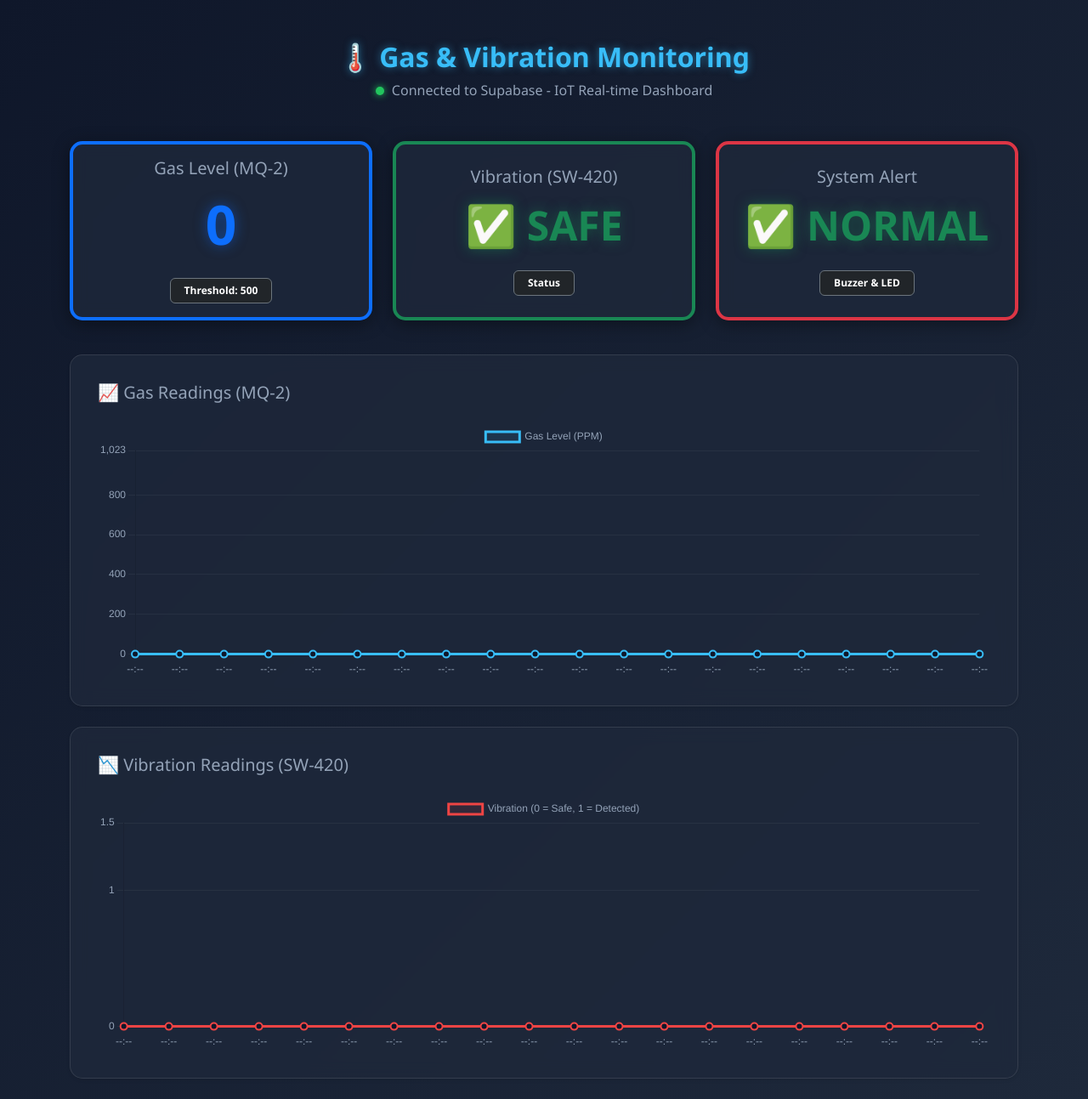
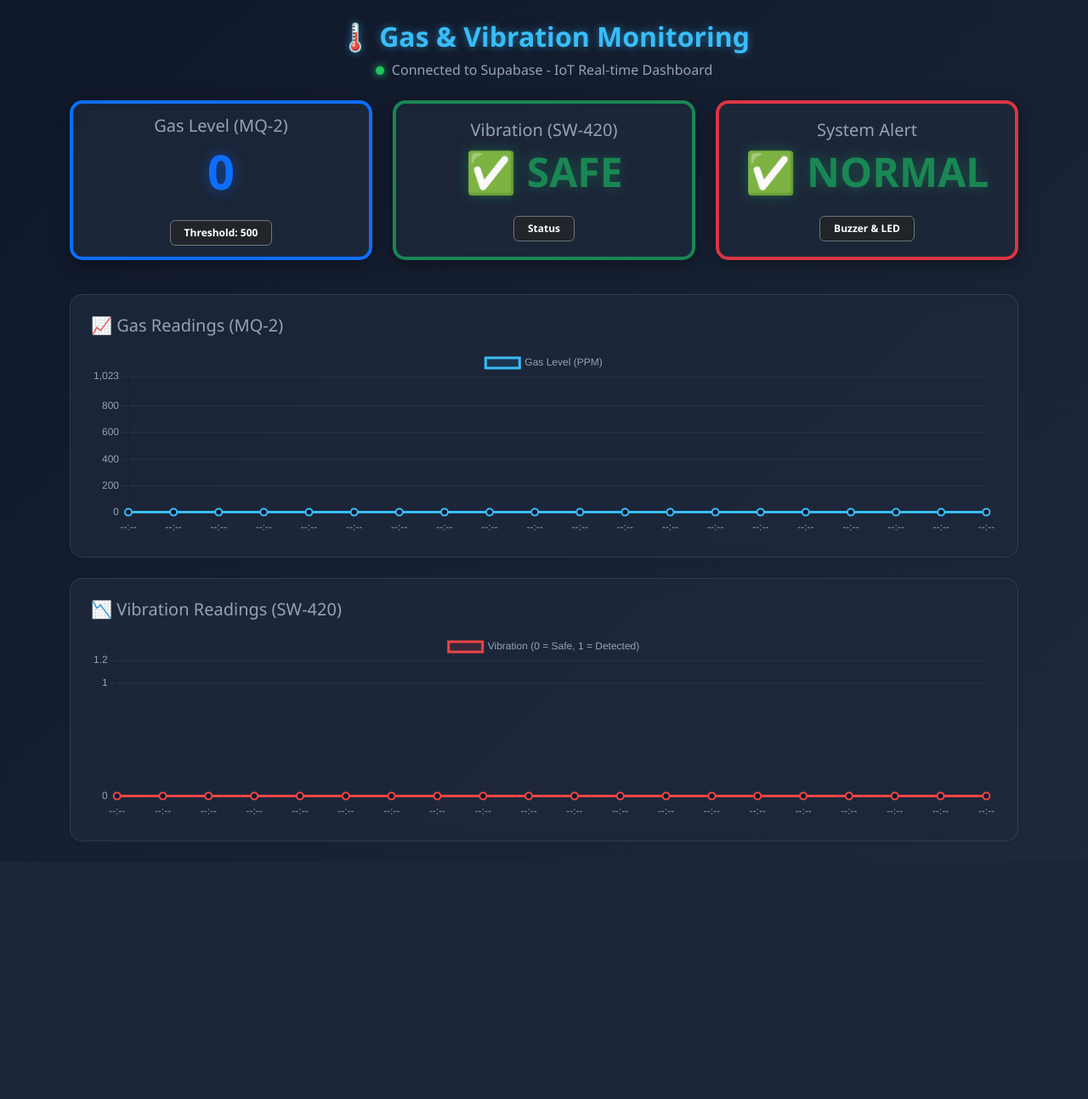
Before and after one commit to ryankenneth123/sensor_monitoring, a Flask app: page / in a window 1280 px wide. Shown: the whole page at 85% size. After the commit the page ends 990 px from the top, so only its background shows below. Run offline with Flask 3, Linux system fonts and the light colour scheme; data that the repository does not hold is empty.

Commit message:
Adjusted graph heights and layout

```diff
--- a/templates/index.html
+++ b/templates/index.html
@@ -32,13 +32,19 @@
             box-shadow: 0 8px 25px rgba(0, 0, 0, 0.6);
         }
 
-        /* Flexbox para pantay ang laman ng cards */
-        .card-body {
+        /* Flexbox para pantay ang laman ng status cards */
+        .status-card-body {
             display: flex;
             flex-direction: column;
             justify-content: center;
             align-items: center;
-            min-height: 200px;
+            min-height: 180px; /* Binaba natin para makatipid sa space */
+        }
+
+        /* Flexbox para sa graph cards */
+        .graph-card-body {
+            padding: 1.5rem;
+            min-height: 280px;
         }
 
         /* Muted text color para sa mga labels */
@@ -63,9 +69,9 @@
     </style>
 </head>
 <body>
-    <div class="container mt-5">
+    <div class="container mt-4">
         <h2 class="text-center mb-2 fw-bold glow-text">🌡️ Gas & Vibration Monitoring</h2>
-        <p class="text-center text-secondary mb-5">
+        <p class="text-center text-secondary mb-4">
             <span class="status-dot dot-live" id="status-dot"></span>
             <span id="status-text">IoT Real-time Dashboard</span>
         </p>
@@ -75,9 +81,9 @@
             <!-- Gas Card -->
             <div class="col-md-4 mb-3">
                 <div class="card h-100 border-top border-primary border-4">
-                    <div class="card-body">
-                        <h5 class="card-title text-secondary mb-3">Gas Level (MQ-2)</h5>
-                        <h1 class="display-3 text-primary fw-bold" id="gas-value" style="text-shadow: 0 0 15px rgba(13, 110, 253, 0.5);">0</h1>
+                    <div class="status-card-body">
+                        <h5 class="card-title text-secondary mb-2">Gas Level (MQ-2)</h5>
+                        <h1 class="display-4 text-primary fw-bold" id="gas-value" style="text-shadow: 0 0 15px rgba(13, 110, 253, 0.5);">0</h1>
                         <span class="badge bg-dark border border-secondary mt-3 px-3 py-2">Threshold: 500</span>
                     </div>
                 </div>
@@ -85,8 +91,8 @@
             <!-- Vibration Card -->
             <div class="col-md-4 mb-3">
                 <div class="card h-100 border-top border-success border-4">
-                    <div class="card-body">
-                        <h5 class="card-title text-secondary mb-3">Vibration (SW-420)</h5>
+                    <div class="status-card-body">
+                        <h5 class="card-title text-secondary mb-2">Vibration (SW-420)</h5>
                         <h1 class="display-5 text-success fw-bold" id="vibration-value" style="text-shadow: 0 0 15px rgba(25, 135, 84, 0.5);">✅ SAFE</h1>
                         <span class="badge bg-dark border border-secondary mt-3 px-3 py-2">Status</span>
                     </div>
@@ -95,8 +101,8 @@
             <!-- Alert Card -->
             <div class="col-md-4 mb-3">
                 <div class="card h-100 border-top border-danger border-4">
-                    <div class="card-body">
-                        <h5 class="card-title text-secondary mb-3">System Alert</h5>
+                    <div class="status-card-body">
+                        <h5 class="card-title text-secondary mb-2">System Alert</h5>
                         <h1 class="display-5 text-success fw-bold" id="alert-value" style="text-shadow: 0 0 15px rgba(25, 135, 84, 0.5);">✅ NORMAL</h1>
                         <span class="badge bg-dark border border-secondary mt-3 px-3 py-2">Buzzer & LED</span>
                     </div>
@@ -104,23 +110,27 @@
             </div>
         </div>
 
-        <!-- Graphs Section (Naka-stack na ngayon) -->
+        <!-- Graphs Section -->
         <div class="row">
-            <!-- Gas Graph (Full Width) -->
+            <!-- Gas Graph -->
             <div class="col-md-12 mb-4">
-                <div class="card shadow-sm h-100">
-                    <div class="card-body" style="align-items: stretch; min-height: auto; padding: 2rem;">
-                        <h5 class="card-title text-secondary mb-4 text-start">📈 Gas Readings (MQ-2)</h5>
-                        <canvas id="gasChart" style="max-height: 300px;"></canvas>
+                <div class="card shadow-sm">
+                    <div class="graph-card-body">
+                        <h5 class="card-title text-secondary mb-3 text-start">📈 Gas Readings (MQ-2)</h5>
+                        <div style="height: 220px; width: 100%;">
+                            <canvas id="gasChart"></canvas>
+                        </div>
                     </div>
                 </div>
             </div>
-            <!-- Vibration Graph (Full Width, nasa ibaba na) -->
+            <!-- Vibration Graph -->
             <div class="col-md-12 mb-4">
-                <div class="card shadow-sm h-100">
-                    <div class="card-body" style="align-items: stretch; min-height: auto; padding: 2rem;">
-                        <h5 class="card-title text-secondary mb-4 text-start">📉 Vibration Readings (SW-420)</h5>
-                        <canvas id="vibrationChart" style="max-height: 300px;"></canvas>
+                <div class="card shadow-sm">
+                    <div class="graph-card-body">
+                        <h5 class="card-title text-secondary mb-3 text-start">📉 Vibration Readings (SW-420)</h5>
+                        <div style="height: 220px; width: 100%;">
+                            <canvas id="vibrationChart"></canvas>
+                        </div>
                     </div>
                 </div>
             </div>
@@ -152,6 +162,7 @@
             },
             options: {
                 responsive: true,
+                maintainAspectRatio: false, // IMPORTANTE ITO PARA HINDI MAGING SOBRANG TAAS
                 plugins: { legend: { labels: { color: '#94a3b8' } } },
                 scales: {
                     y: { beginAtZero: true, max: 1023, grid: { color: 'rgba(255, 255, 255, 0.05)' }, ticks: { color: '#94a3b8' } },
@@ -172,11 +183,11 @@
                 datasets: [{
                     label: 'Vibration (0 = Safe, 1 = Detected)',
                     data: [],
-                    borderColor: '#ef4444', // Red color para sa vibration
+                    borderColor: '#ef4444',
                     backgroundColor: 'rgba(239, 68, 68, 0.1)',
                     borderWidth: 3,
                     fill: true,
-                    tension: 0, // Straight lines para kitang-kita yung pagtaas at pagbaba
+                    tension: 0,
                     pointRadius: 4,
                     pointBackgroundColor: '#0f172a',
                     pointBorderColor: '#ef4444',
@@ -185,11 +196,12 @@
             },
             options: {
                 responsive: true,
+                maintainAspectRatio: false, // IMPORTANTE ITO PARA HINDI MAGING SOBRANG TAAS
                 plugins: { legend: { labels: { color: '#94a3b8' } } },
                 scales: {
                     y: {
                         beginAtZero: true,
-                        max: 1.5, // Maximum 1.5 para hindi umabot sa tuktok yung linya
+                        max: 1.2, // Binaba natin from 1.5 para hindi masyadong mataas ang empty space
                         ticks: { stepSize: 1, color: '#94a3b8' },
                         grid: { color: 'rgba(255, 255, 255, 0.05)' }
                     },
```
